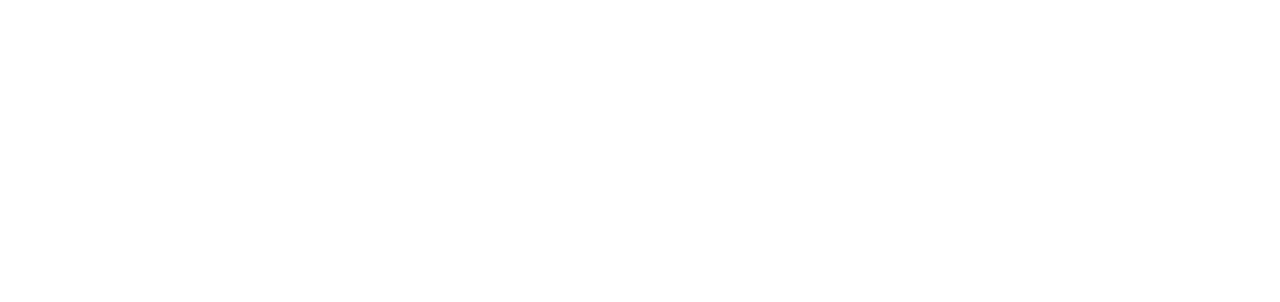
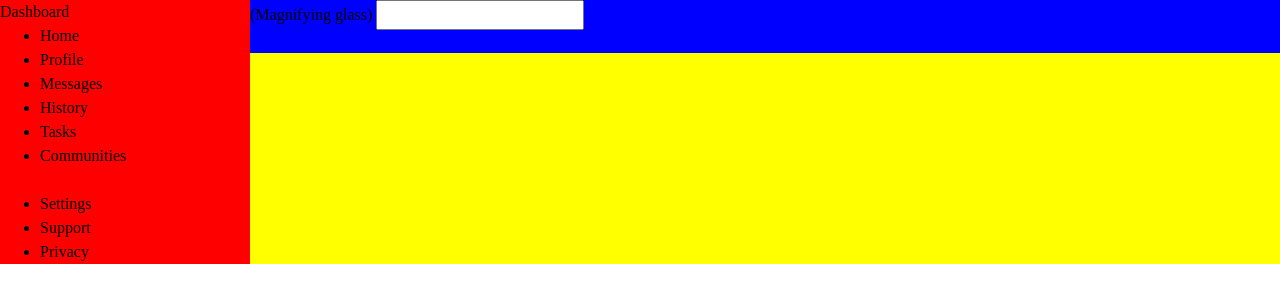
Before and after one commit to goldenvertex42/admin-dashboard, a plain HTML site: page index.html in a window 1280 px wide. Drawn offline with Linux system fonts and the light colour scheme.

Commit message:
Add structure within sidebar, header, and main-contents

```diff
--- a/index.html
+++ b/index.html
@@ -8,9 +8,37 @@
 </head>
 <body>
     <div class="container">
-        <div class="header"></div>
-        <div class="sidebar"></div>
-        <div class="main-contents"></div>
+        <div class="header">
+            <form id="search" role="search">
+                <label for="search-input">(Magnifying glass)</label>
+                <input type="search" id="search-input" name="search" spellcheck="false" />
+            </form>
+            <div class="identifier"></div>
+            <div class="greeting"></div>
+            <div class="buttons"></div>
+        </div>
+        <div class="sidebar">
+            <div class="sidebar-title">Dashboard</div>
+            <div class="sidebar-menu">
+                <ul>
+                    <li>Home</li>
+                    <li>Profile</li>
+                    <li>Messages</li>
+                    <li>History</li>
+                    <li>Tasks</li>
+                    <li>Communities</li>
+                    <br>
+                    <li>Settings</li>
+                    <li>Support</li>
+                    <li>Privacy</li>
+                </ul>
+            </div>
+        </div>
+        <div class="main-contents">
+            <div class="projects"></div>
+            <div class="announcements"></div>
+            <div class="trending"></div>
+        </div>
     </div>
 </body>
 </html>
```
